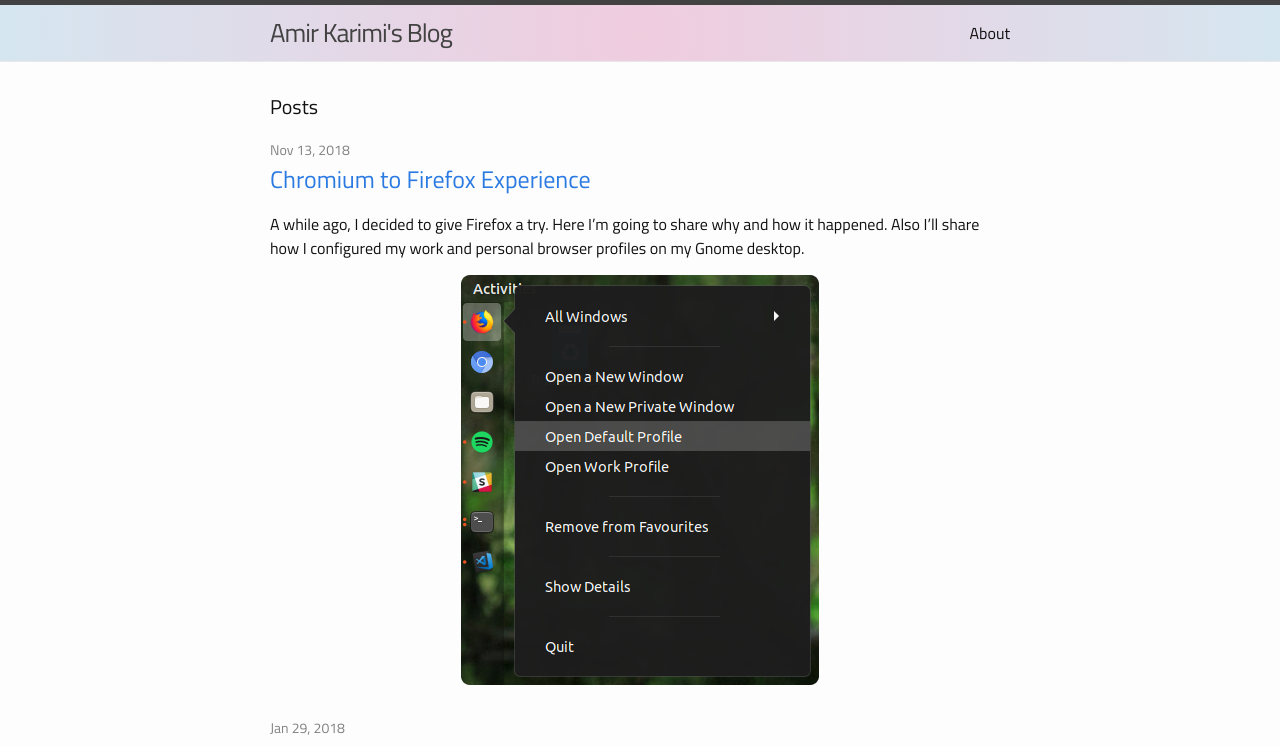
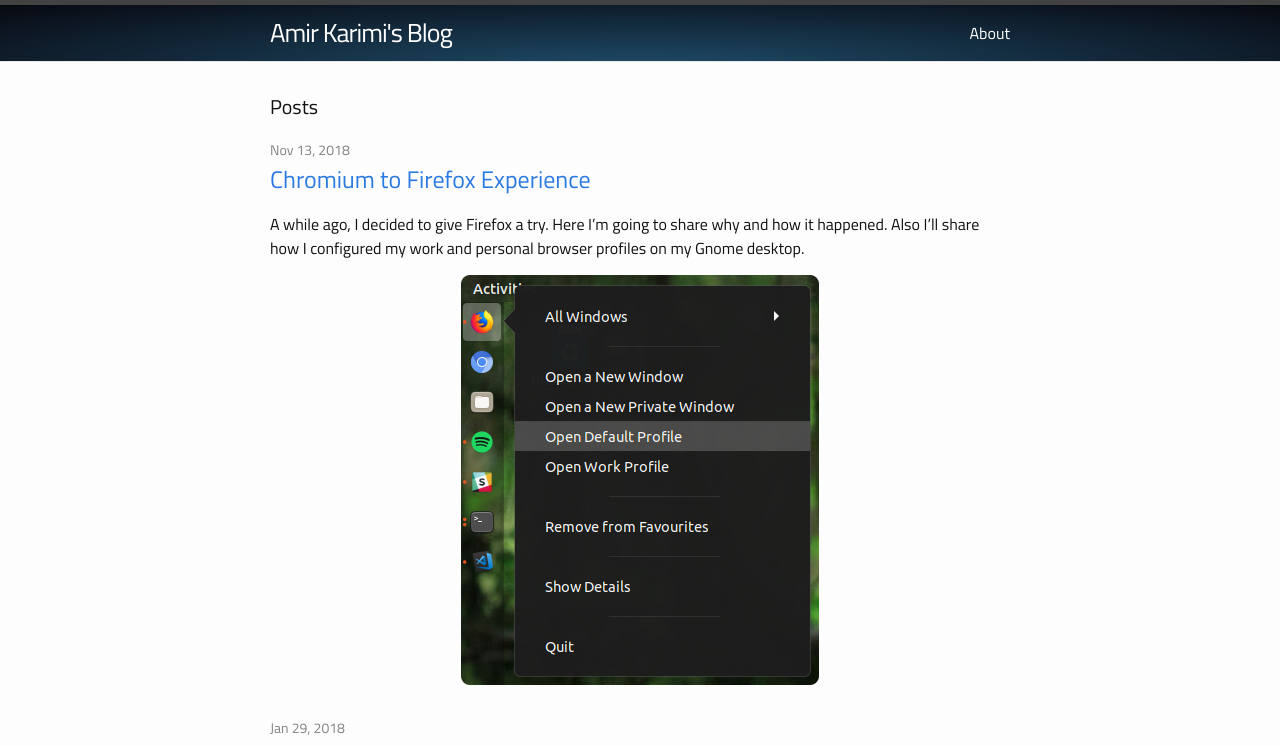
Before and after one commit to amirkarimi/amirkarimi.github.io, a Jekyll site: the page built from index.html, in a window 1280 px wide. Shown: the top 746 px of the page. Built offline with Jekyll 4.4.1, drawn with Linux system fonts in a browser that asks for light colours.

Commit message:
Update UI

```diff
--- a/_sass/_layout.scss
+++ b/_sass/_layout.scss
@@ -6,7 +6,7 @@
     border-bottom: 1px solid $grey-color-light;
     min-height: 56px;
 
-    background: radial-gradient(circle, rgb(240, 204, 223) 0%, rgb(213, 230, 240) 100%);
+    background: radial-gradient(at 50% 110%, #1e4b68, #080911);
 
     // background: linear-gradient(315deg, #eab0b0, #deeab0, #b0eac7, #b0bbea, #eab0e5);
     // background-size: 1000% 1000%;
@@ -44,7 +44,7 @@
 
     &,
     &:visited {
-        color: $grey-color-dark;
+        color: $text-color-light;
     }
 }
 
@@ -57,7 +57,7 @@
     }
 
     .page-link {
-        color: $text-color;
+        color: $text-color-light;
         line-height: $base-line-height;
 
         // Gaps between nav items, but not on the first one
--- a/css/main.scss
+++ b/css/main.scss
@@ -14,6 +14,7 @@
 $spacing-unit:          30px;
 
 $text-color:            #111;
+$text-color-light:      white;
 $background-color:      #fdfdfd;
 $brand-color:           #2a7ae2;
 
```
